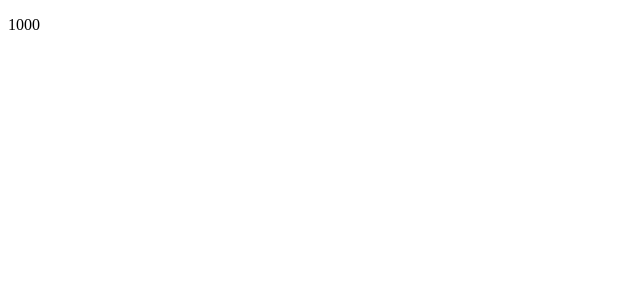
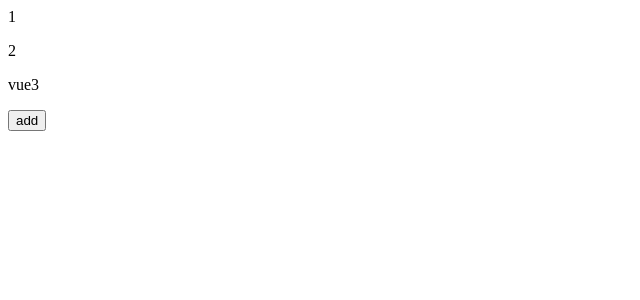
Before and after one commit to zhixi0912/study, a Vue app in the folder vue3/shopping-cart/: page / in a window 1280 px wide. Shown: the top 300 px of the page, without its empty margins (0-640 px from the left). Built offline with nearby package versions, Linux system fonts and the light colour scheme.

Commit message:
侦听器

```diff
--- a/vue3/shopping-cart/src/App.vue
+++ b/vue3/shopping-cart/src/App.vue
@@ -10,7 +10,8 @@
 // import Demo from './views/07-list-rendering/Demo.vue'
 // import Demo from './views/08-event/Demo.vue'
 // import Demo from './views/09-form/Demo.vue'
-import Demo from './views/10-life-cycle/Demo.vue'
+// import Demo from './views/10-life-cycle/Demo.vue'
+import Demo from './views/11-watcher/Demo.vue'
 </script>
 
 <template>
--- /dev/null
+++ b/vue3/shopping-cart/src/views/11-watcher/Demo.vue
@@ -0,0 +1,43 @@
+<template>
+    <div>
+        {{ count }}
+        <p>{{doubleCount}}</p>
+        <p>{{text}}</p>
+        <button @click="handelClick">add</button>
+    </div>
+</template>
+
+<script setup>
+ import { computed } from '@vue/reactivity';
+import { ref, watchEffect, watch  } from 'vue';
+ const count = ref(1)
+ const doubleCount = computed(()=>count.value*2)
+ const text = ref('hello')
+ const handelClick = () => {
+    count.value ++
+ }
+ watchEffect(()=>{
+    //侦听所有条件的变化，页面加载时会执行一次
+    console.log('count变化为：'+count.value)
+ })
+ watch(
+    //精确侦听具体某一条件的变化，页面加载时不触发
+    // count,
+    // ()=>{
+    //     console.log('----')
+    // }
+    ()=>{
+        text.value = 'vue3'
+        //可在条件发生变化前执行某些逻辑
+        return count.value//侦听的条件
+    },
+    ()=>{
+        console.log('count发生变化了')
+        //侦听到变化后执行逻辑
+    }
+ )
+</script>
+
+<style lang="css">
+
+</style>
```
